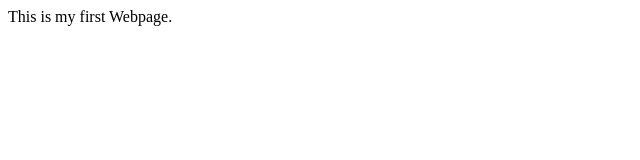
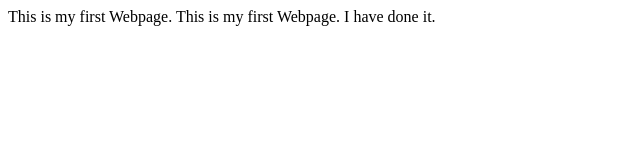
Before and after one commit to pin2icb/Lecture0, a plain HTML site: page index.html in a window 1280 px wide. Shown: the whole page, without its empty margins (0-640 px from the left). Drawn offline with Linux system fonts and the light colour scheme.

Commit message:
Additional sentence added

```diff
--- a/index.html
+++ b/index.html
@@ -6,5 +6,6 @@
   </head>
   <body>
     This is my first Webpage.
+    This is my first Webpage. I have done it.
   </body>
 </html>
```
